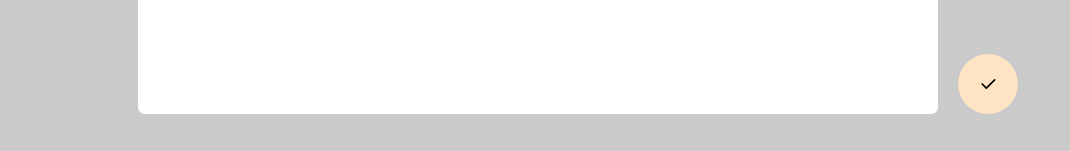
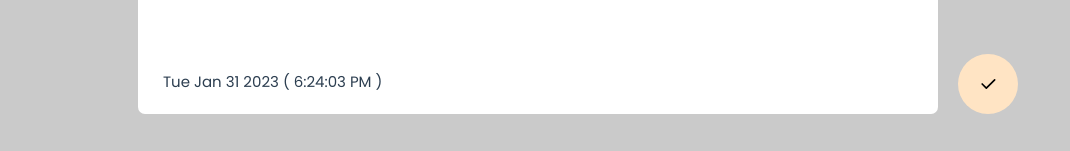
Before and after one commit to YerrouHamza/Notey-app, a Vue app: page / in a window 1280 px wide. Both pictures are taken after a click on the element 1115 px from the left and 68 px from the top of the page. Shown: the part 646-797 px from the top of the page, without its empty margins (102-1172 px from the left). Built offline with nearby package versions, Linux system fonts and the light colour scheme.

Commit message:
added the date preview on add mote modal & added option to save note with the click on add note date

```diff
--- a/src/App.vue
+++ b/src/App.vue
@@ -8,7 +8,8 @@
 
   const newNote = ref({
     title: '',
-    text: ''
+    text: '',
+    date: Number
   });
   const notesState = ref([
     {
@@ -50,6 +51,8 @@
 
   // open & close modal function
   const openModall = () => {
+    newNote.value.date = new Date();
+
     newNote.value.title = ''
     newNote.value.text = ''
     noteModal.value = true
@@ -68,7 +71,7 @@
     notesState.value.push({
       noteTitle: newNote.value.title,
       noteText: newNote.value.text,
-      date: new Date(),
+      date: newNote.value.date,
       id: Math.floor(Math.random() * 100000000),
       background: "hsl(" + Math.random() * 360 + ", 100%, 75%)"
     })
@@ -140,7 +143,11 @@
       <div class="modal">
         <textarea class="form-control note-title" name="noteTitle" id="addNoteTitle" rows="10" v-model="newNote.title" placeholder="Note Title" autofocus></textarea>
         <textarea class="form-control note-text" name="noteText" id="addNoteText" rows="10" v-model="newNote.text" placeholder="Write your note here"></textarea>
-        <p class="error-missage" v-if="noteErrorTextLenght">{{ noteErrorTextLenght }}</p>
+        <p>{{newNote.date.toDateString('en-MR')}}
+          <span>
+            ( {{ newNote.date.toLocaleTimeString('en-US') }} )
+          </span>
+        </p>
         <button class="btn btn-add btn-primary" @click="addNewNote">
           <svg xmlns="http://www.w3.org/2000/svg" class="icon icon-tabler icon-tabler-check" width="30" height="30" viewBox="0 0 24 24" stroke-width="2" stroke="currentColor" fill="none" stroke-linecap="round" stroke-linejoin="round">
             <path stroke="none" d="M0 0h24v24H0z" fill="none"></path>
--- a/src/assets/styles/modals.scss
+++ b/src/assets/styles/modals.scss
@@ -44,7 +44,7 @@
             height: 10%;
         }
         .note-text {
-            height: 90%;
+            height: 85%;
         }
 
         .view-note-modal {
```
